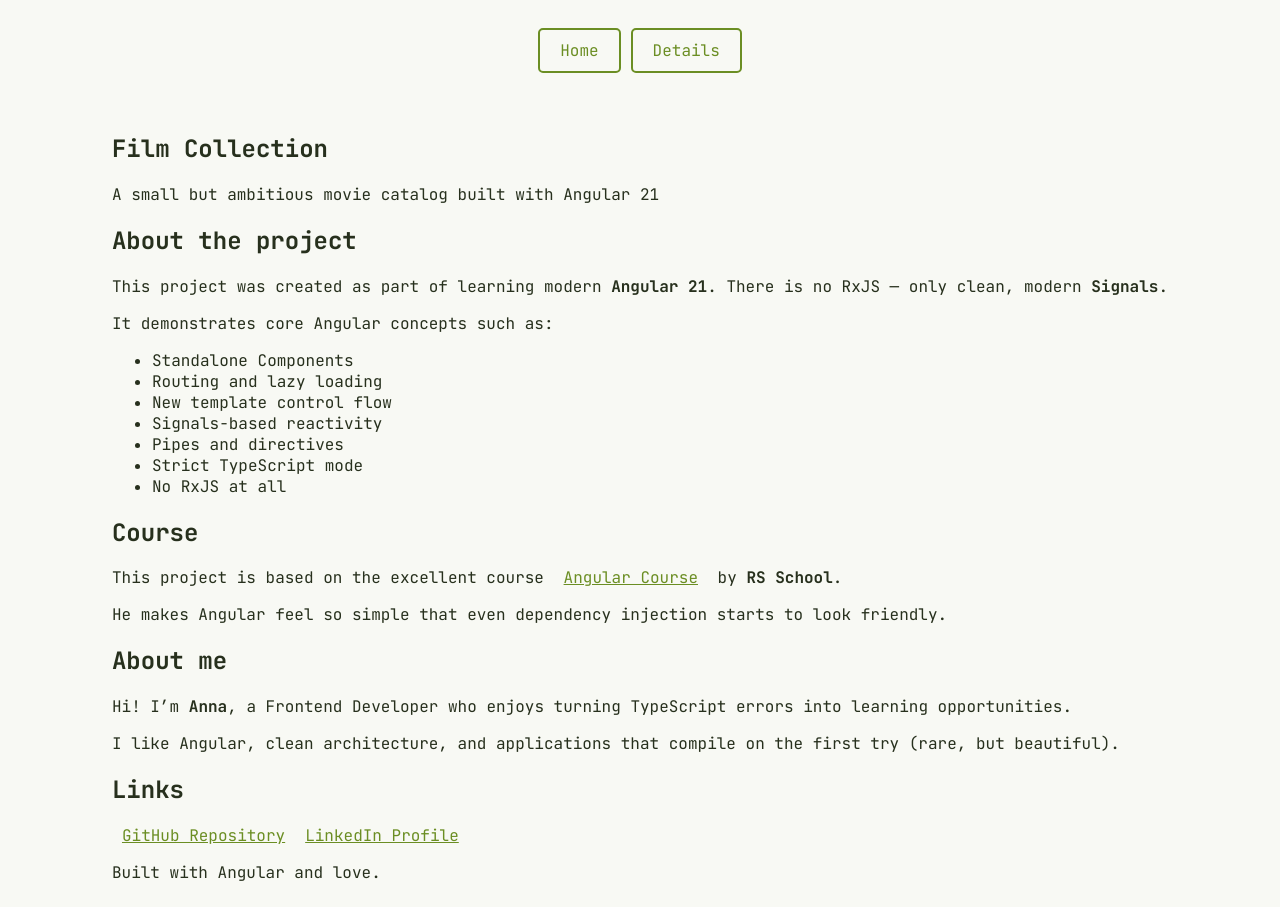
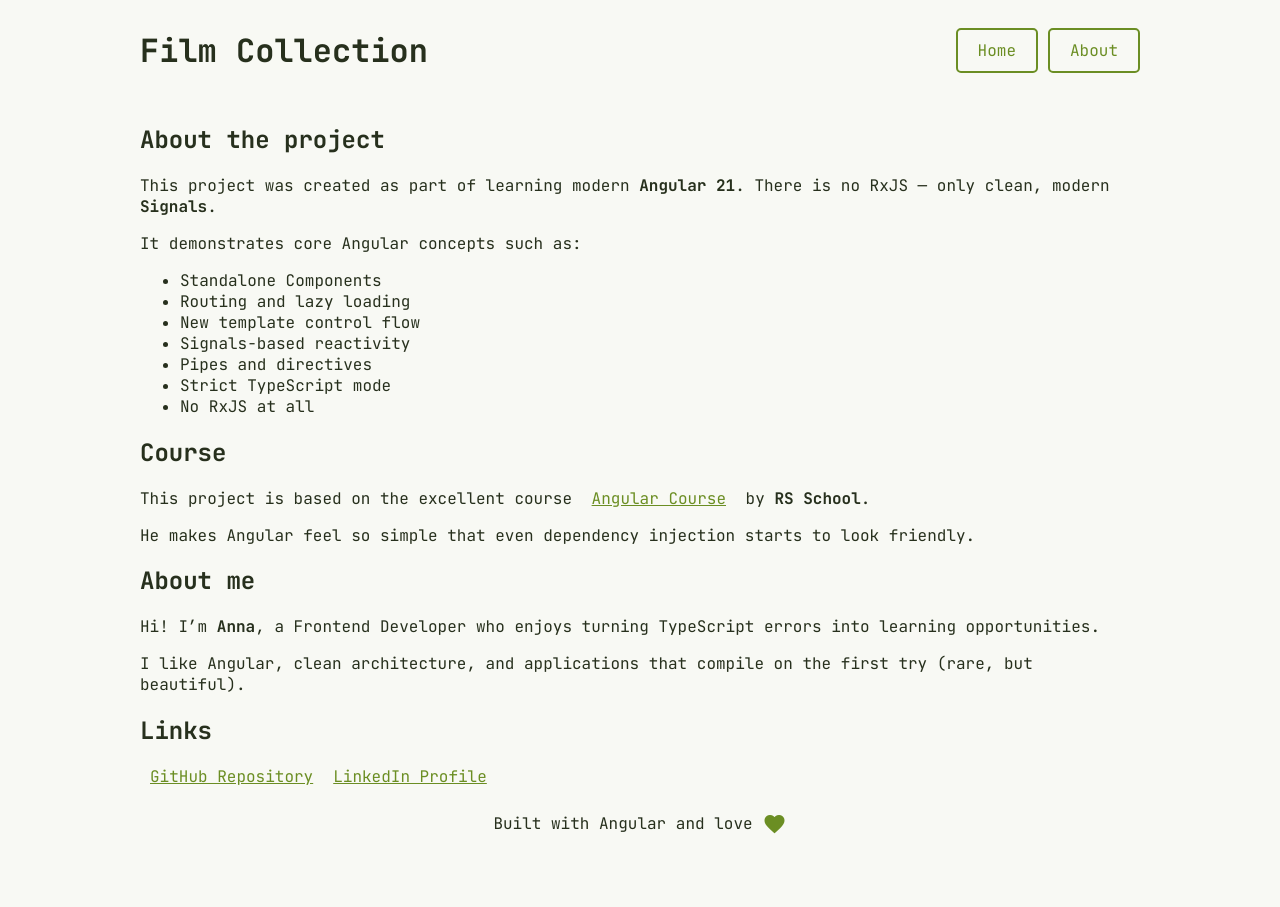
Before and after one commit to dzichonka/film-collection, an Angular app: page /about in a window 1280 px wide. After the commit the page ends 858 px from the top, so only its background shows below. Built offline with nearby package versions, Linux system fonts and the light colour scheme.

Commit message:
feat: add footer and header

```diff
--- /dev/null
+++ b/src/app/components/common/footer/footer.component.html
@@ -0,0 +1,4 @@
+<footer class="footer">
+  <p>Built with Angular and love</p>
+  <i class="material-icons">favorite</i>
+</footer>
--- /dev/null
+++ b/src/app/components/common/footer/footer.component.scss
@@ -0,0 +1,9 @@
+@use '../../../styles/mixins' as mixins;
+.footer {
+  max-width: 1000px;
+  margin: 0 auto;
+  @include mixins.flex();
+}
+.material-icons {
+  color: var(--primary);
+}
--- /dev/null
+++ b/src/app/components/common/footer/footer.component.ts
@@ -0,0 +1,10 @@
+import { ChangeDetectionStrategy, Component } from '@angular/core';
+
+@Component({
+  selector: 'footer[app-footer]',
+  imports: [],
+  templateUrl: './footer.component.html',
+  styleUrl: './footer.component.scss',
+  changeDetection: ChangeDetectionStrategy.OnPush,
+})
+export class FooterComponent {}
--- /dev/null
+++ b/src/app/components/common/header/header.component.html
@@ -0,0 +1,7 @@
+<header class="header">
+  <h1 class="title">Film Collection</h1>
+  <nav class="nav">
+    <a class="btn" routerLink="/">Home</a>
+    <a class="btn" routerLink="/about">About</a>
+  </nav>
+</header>
--- /dev/null
+++ b/src/app/components/common/header/header.component.scss
@@ -0,0 +1,12 @@
+@use '../../../styles/mixins' as mixins;
+:host {
+  width: 100%;
+}
+.header {
+  max-width: 1000px;
+  margin: 0 auto;
+  @include mixins.flex($justify: space-between);
+}
+.nav {
+  @include mixins.flex($justify: flex-end);
+}
--- /dev/null
+++ b/src/app/components/common/header/header.component.ts
@@ -0,0 +1,11 @@
+import { ChangeDetectionStrategy, Component } from '@angular/core';
+import { RouterLink } from '@angular/router';
+
+@Component({
+  selector: 'header[app-header]',
+  imports: [RouterLink],
+  templateUrl: './header.component.html',
+  styleUrl: './header.component.scss',
+  changeDetection: ChangeDetectionStrategy.OnPush,
+})
+export class HeaderComponent {}
--- a/src/app/components/pages/about-page/about-page.component.html
+++ b/src/app/components/pages/about-page/about-page.component.html
@@ -1,9 +1,4 @@
 <section class="about">
-  <header class="hero">
-    <h1>Film Collection</h1>
-    <p class="subtitle">A small but ambitious movie catalog built with Angular 21</p>
-  </header>
-
   <article class="card">
     <h2>About the project</h2>
     <p>
@@ -65,8 +60,4 @@
       >LinkedIn Profile</a
     >
   </article>
-
-  <footer class="footer">
-    <p>Built with Angular and love.</p>
-  </footer>
 </section>
--- a/src/app/components/pages/home-page/home-page.component.ts
+++ b/src/app/components/pages/home-page/home-page.component.ts
@@ -16,6 +16,6 @@ export class HomePageComponent {
   movies = this.movieService.getAllMovies();
 
   onMovieSelected(movieId: number): void {
-    this.router.navigate([movieId]);
+    this.router.navigate(['/details', movieId]);
   }
 }
--- a/src/app/components/pages/layout/layout.component.html
+++ b/src/app/components/pages/layout/layout.component.html
@@ -1,5 +1,3 @@
-<nav class="nav">
-  <a class="btn" routerLink="/">Home</a>
-  <a class="btn" routerLink="/7">Details</a>
-</nav>
-<router-outlet />
+<header app-header></header>
+<main><router-outlet /></main>
+<footer app-footer></footer>
--- a/src/app/components/pages/layout/layout.component.scss
+++ b/src/app/components/pages/layout/layout.component.scss
@@ -3,14 +3,10 @@
 :host {
   @include flex($direction: column, $justify: flex-start);
   min-height: 100vh;
+  margin: 0;
 }
-.btn {
-  @include btn();
+main {
+  max-width: 1000px;
+  margin: 0 auto;
+  flex: 1;
 }
-.container {
-  min-width: 100px;
-}
-.nav {
-  @include flex();
-  padding: 20px;
-}
--- a/src/app/components/pages/layout/layout.component.ts
+++ b/src/app/components/pages/layout/layout.component.ts
@@ -1,8 +1,10 @@
 import { ChangeDetectionStrategy, Component } from '@angular/core';
 import { RouterModule } from '@angular/router';
+import { FooterComponent } from '../../common/footer/footer.component';
+import { HeaderComponent } from '../../common/header/header.component';
 @Component({
   selector: 'app-layout',
-  imports: [RouterModule],
+  imports: [RouterModule, FooterComponent, HeaderComponent],
   templateUrl: './layout.component.html',
   styleUrl: './layout.component.scss',
   changeDetection: ChangeDetectionStrategy.OnPush,
```
